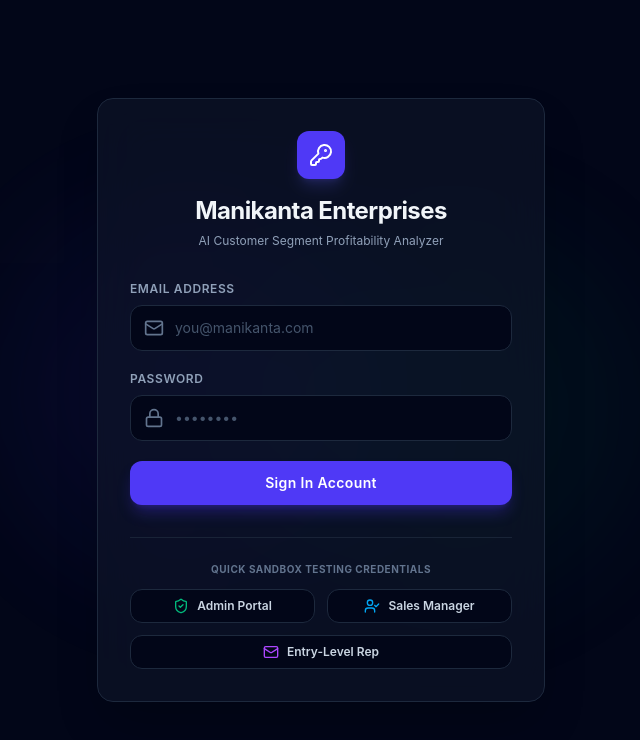
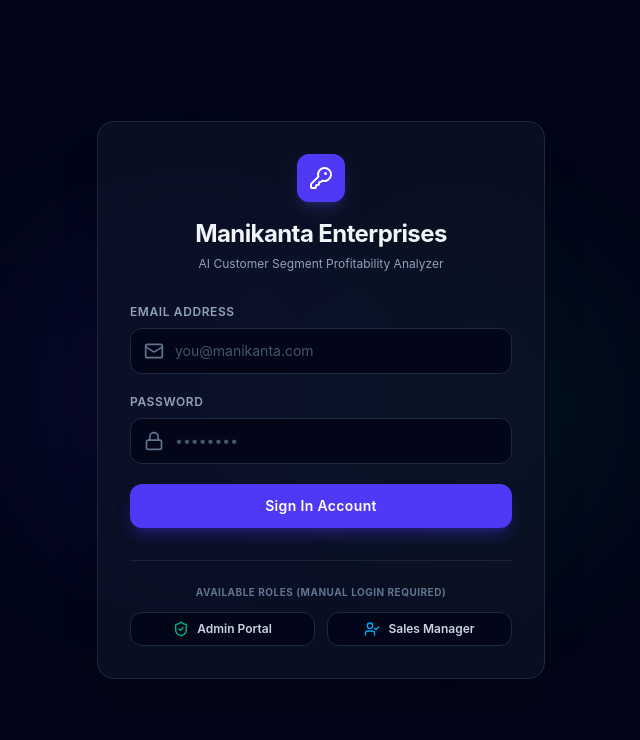
Before and after one commit to maninaidupspk27-cell/AI-analyser, a React (Vite) app in the folder frontend/: page /login in a window 1280 px wide. Shown: the top 740 px of the page, without its empty margins (319-959 px from the left). Built offline with nearby package versions, Linux system fonts and the light colour scheme.

Commit message:
Update login page UI

```diff
--- a/frontend/src/context/AuthContext.jsx
+++ b/frontend/src/context/AuthContext.jsx
@@ -55,7 +55,21 @@ export const AuthProvider = ({ children }) => {
     }
   };
 
-  const logout = () => {
+  const logout = async () => {
+    if (user?.role === 'ADMIN') {
+      try {
+        await fetch(`${import.meta.env.VITE_API_URL || 'http://localhost:5000'}/api/settings`, {
+          method: 'POST',
+          headers: {
+            'Content-Type': 'application/json',
+            'Authorization': `Bearer ${user.token}`
+          },
+          body: JSON.stringify({ apiKey: '' })
+        });
+      } catch (err) {
+        console.error('Failed to clear API key on logout', err);
+      }
+    }
     setUser(null);
     localStorage.removeItem('user');
     addToast('Logged out successfully.', 'info');
--- a/frontend/src/pages/Login.jsx
+++ b/frontend/src/pages/Login.jsx
@@ -15,19 +15,6 @@ export default function Login() {
     setIsSubmitting(true);
     await login(email, password);
     setIsSubmitting(false);
-  };
-
-  const handleQuickLogin = (role) => {
-    if (role === 'admin') {
-      setEmail('admin@manikanta.com');
-      setPassword('admin123');
-    } else if (role === 'sales') {
-      setEmail('sales@manikanta.com');
-      setPassword('sales123');
-    } else {
-      setEmail('user@manikanta.com');
-      setPassword('user123');
-    }
   };
 
   return (
@@ -106,33 +93,24 @@ export default function Login() {
           </button>
         </form>
 
-        {/* Quick Testing Helper Tags */}
+        {/* Role Selection Helpers (No Auto-fill) */}
         <div className="mt-8 pt-6 border-t border-slate-800/80">
           <span className="block text-center text-[10px] font-bold text-slate-500 uppercase tracking-wider mb-3">
-            Quick Sandbox Testing Credentials
+            Available Roles (Manual Login Required)
           </span>
           <div className="grid grid-cols-2 gap-3">
-            <button
-              onClick={() => handleQuickLogin('admin')}
-              className="flex items-center justify-center gap-2 px-3 py-2 bg-slate-950 border border-slate-800 hover:border-emerald-500/30 hover:bg-emerald-500/5 rounded-xl text-xs font-semibold text-slate-300 hover:text-emerald-400 transition-all cursor-pointer"
-            >
-              <ShieldCheck className="w-4 h-4 text-emerald-500" />
-              Admin Portal
-            </button>
-            <button
-              onClick={() => handleQuickLogin('sales')}
-              className="flex items-center justify-center gap-2 px-3 py-2 bg-slate-950 border border-slate-800 hover:border-sky-500/30 hover:bg-sky-500/5 rounded-xl text-xs font-semibold text-slate-300 hover:text-sky-400 transition-all cursor-pointer"
-            >
-              <UserCheck className="w-4 h-4 text-sky-500" />
-              Sales Manager
-            </button>
-            <button
-              onClick={() => handleQuickLogin('user')}
-              className="col-span-2 flex items-center justify-center gap-2 px-3 py-2 bg-slate-950 border border-slate-800 hover:border-purple-500/30 hover:bg-purple-500/5 rounded-xl text-xs font-semibold text-slate-300 hover:text-purple-400 transition-all cursor-pointer"
-            >
-              <Mail className="w-4 h-4 text-purple-500" />
-              Entry-Level Rep
-            </button>
+            <div className="flex flex-col items-center justify-center gap-1 px-3 py-2 bg-slate-950 border border-slate-800 rounded-xl text-xs font-semibold text-slate-300">
+              <div className="flex items-center gap-2">
+                <ShieldCheck className="w-4 h-4 text-emerald-500" />
+                Admin Portal
+              </div>
+            </div>
+            <div className="flex flex-col items-center justify-center gap-1 px-3 py-2 bg-slate-950 border border-slate-800 rounded-xl text-xs font-semibold text-slate-300">
+              <div className="flex items-center gap-2">
+                <UserCheck className="w-4 h-4 text-sky-500" />
+                Sales Manager
+              </div>
+            </div>
           </div>
         </div>
 
```
Also changed, not shown: 2 other files (tests, documents, lock files or other folders).
